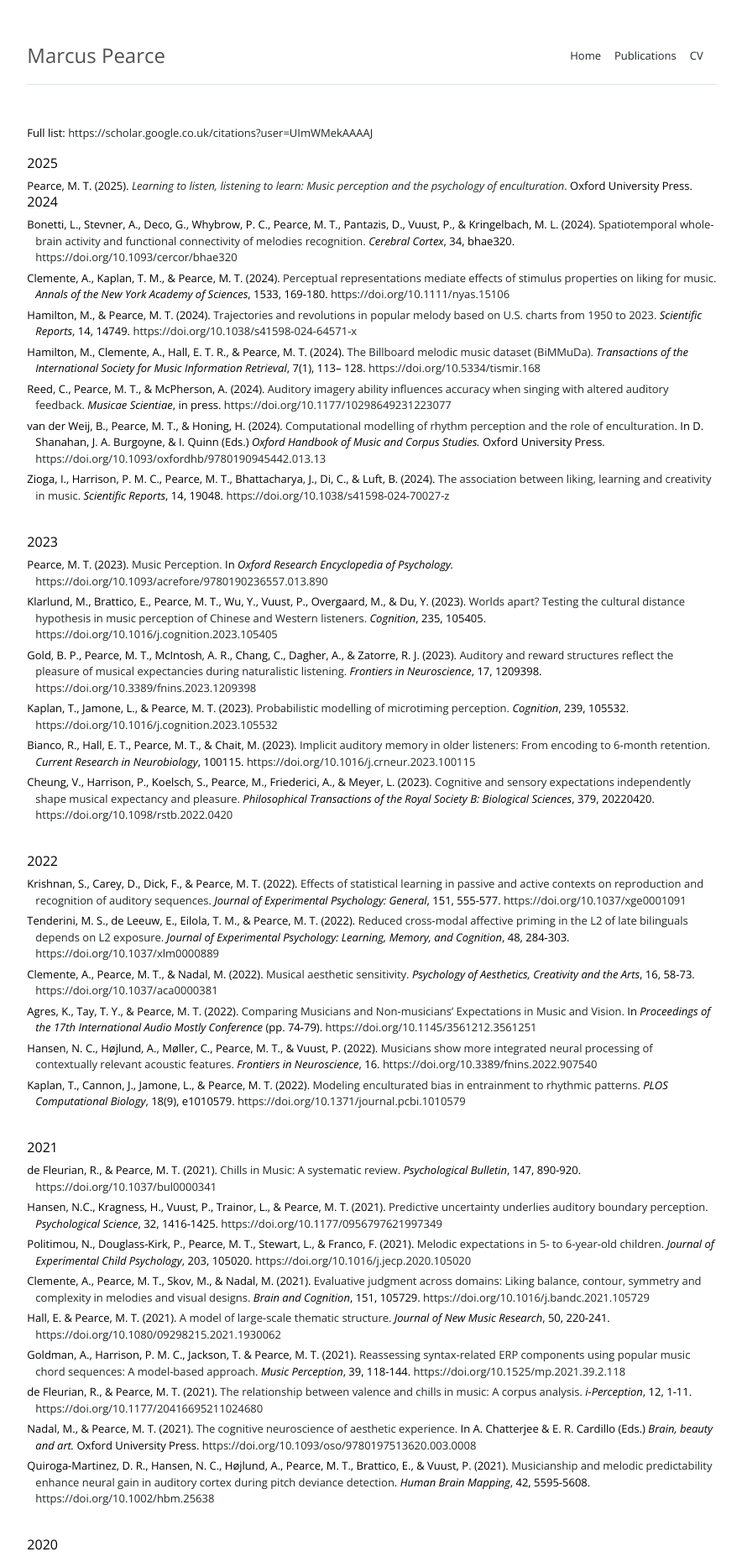
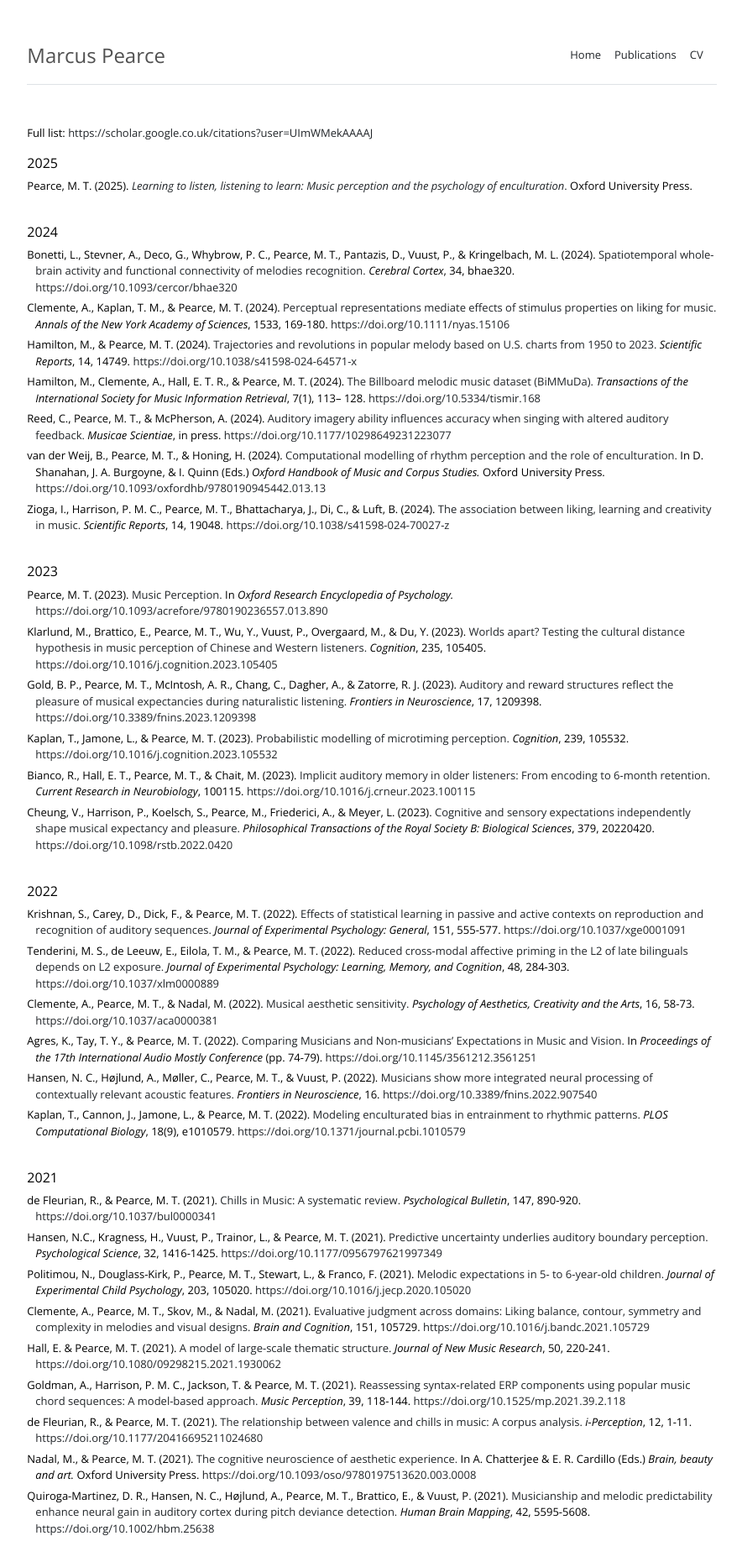
Before and after one commit to mtpearce/mtpearce.github.io, a Jekyll site: the page built from publications.md, in a window 1280 px wide. Shown: the top 1860 px of the page at 84% size, without its empty margins (197-1081 px from the left). Built offline with Jekyll 4.4.1, drawn with Linux system fonts in a browser that asks for light colours; nearby versions of some CDN libraries.

Commit message:
Update publications.

```diff
--- a/_includes/header.html
+++ b/_includes/header.html
@@ -5,11 +5,9 @@
       <!-- style='font-family:"Open Sans" font-weight:300' class = "fs-4 fw-bold" -->
     </a>
   </div>
-  <nav class="d-inline-flex mt-2 mt-md-0 ms-md-auto">
+  <nav class="d-inline-flex mt-2 mt-md-0 ms-md-auto align-items-flex-end">
     {% for item in site.data.settings.menu %}
-    <div class="nav-buttons">
       <a class="title-nav me-3 py-2 text-decoration-none" href="{{ site.github.url }}{{ item.url }}">{{ item.name }}</a>
-    </div>
     {% endfor %}
   </nav>
 </header>
--- a/publications.md
+++ b/publications.md
@@ -13,6 +13,8 @@
 </li>
 
 </ul>
+
+<br>
 
 <h6>2024</h6>
 
```
